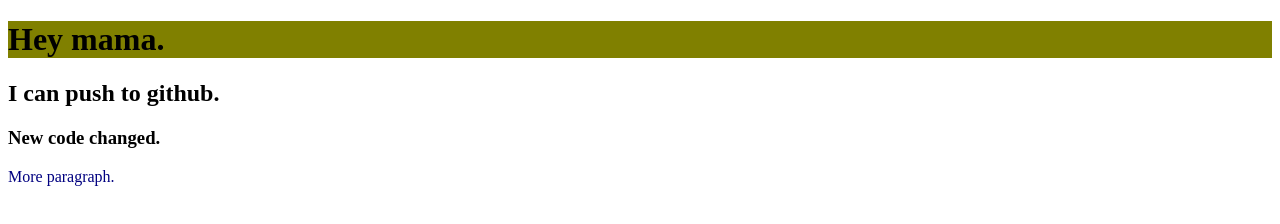
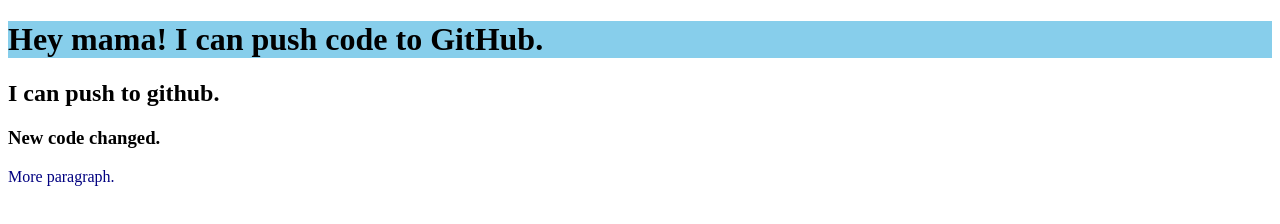
Before and after one commit to AlAminMiah4274/My-Second-Repo, a plain HTML site: page index.html in a window 1280 px wide. Drawn offline with Linux system fonts and the light colour scheme.

Commit message:
more heading

```diff
--- a/index.html
+++ b/index.html
@@ -8,7 +8,7 @@
     <link rel="stylesheet" href="style.css">
 </head>
 <body>
-    <h1>Hey mama.</h1>
+    <h1>Hey mama! I can push code to GitHub.</h1>
     <h2>I can push to github.</h2>
     <h3>New code changed.</h3>
     <p>More paragraph.</p>
--- a/style.css
+++ b/style.css
@@ -2,5 +2,5 @@
     color: navy;
 }
 h1{
-    background-color: olive;
+    background-color: skyblue;
 }
```
